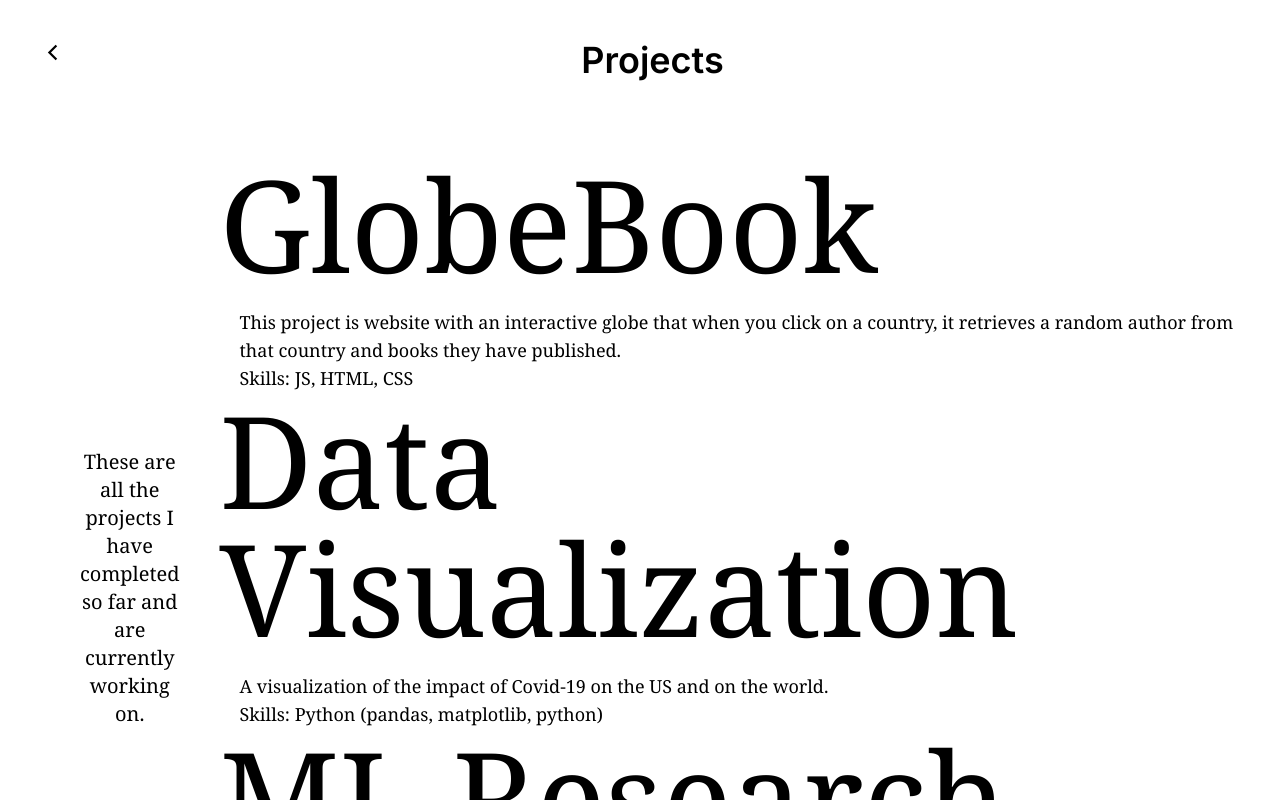
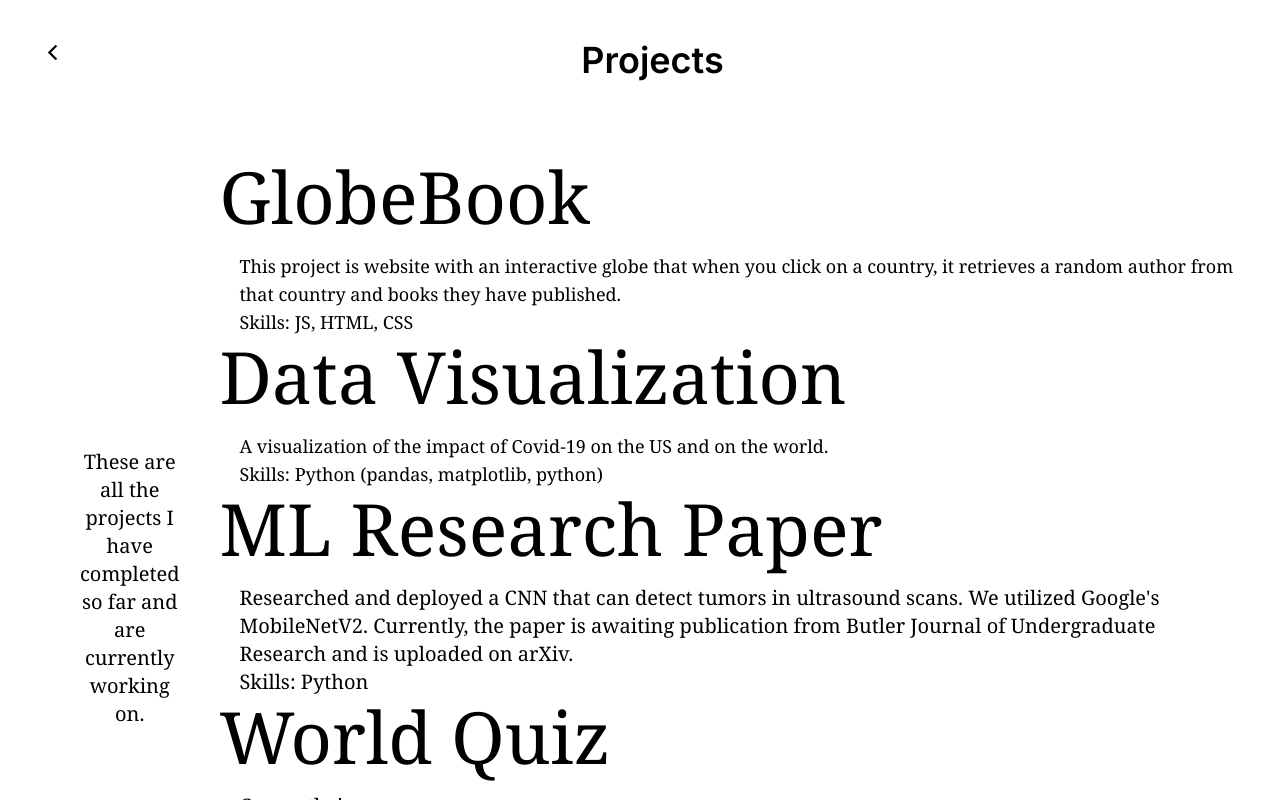
Before and after one commit to a-d-i-t-y-a-s/personal-website, a Next.js app: page /projects in a window 1280 px wide. Built offline with nearby package versions, Linux system fonts and the light colour scheme.

Commit message:
added some changes so the site works better on mobile

```diff
--- a/app/page.tsx
+++ b/app/page.tsx
@@ -5,7 +5,7 @@ import Link from 'next/link'
 export default function Home() {
   return (
     <main className="flex h-screen flex-col items-center justify-between p-12">
-      <div className="flex z-10 max-w-5xl w-full items-center justify-between font-mono text-sm lg:flex box-border border m-4 border-1 border-black p-4 rounded-md">
+      <div className="hidden md:flex z-10 max-w-5xl w-full items-center justify-between align-items font-mono text-sm lg:flex box-border border m-4 border-1 border-black p-4 rounded-md">
         <div className="flex h-6 w-full items-end justify-between ">
           <a
             className="pointer-events-none flex place-items-center gap-2 p-4 lg:pointer-events-auto lg:p-0"
@@ -74,10 +74,10 @@ export default function Home() {
         </div>
       </div>
 
-      <div className="relative flex place-items-center before:absolute before:h-[300px] before:w-[480px] before:-translate-x-1/2 before:rounded-full before:bg-gradient-radial before:from-white before:to-transparent before:blur-2xl before:content-[''] after:absolute after:-z-20 after:h-[180px] after:w-[240px] after:translate-x-1/3 after:bg-gradient-conic after:from-sky-200 after:via-blue-200 after:blur-2xl after:content-[''] before:dark:bg-gradient-to-br before:dark:from-transparent before:dark:to-blue-700 before:dark:opacity-10 after:dark:from-sky-900 after:dark:via-[#0141ff] after:dark:opacity-40 before:lg:h-[360px] z-[-1]">
-      </div>
+      {/* <div className="relative flex place-items-center before:absolute before:h-[300px] before:w-[480px] before:-translate-x-1/2 before:rounded-full before:bg-gradient-radial before:from-white before:to-transparent before:blur-2xl before:content-[''] after:absolute after:-z-20 after:h-[180px] after:w-[240px] after:translate-x-1/3 after:bg-gradient-conic after:from-sky-200 after:via-blue-200 after:blur-2xl after:content-[''] before:dark:bg-gradient-to-br before:dark:from-transparent before:dark:to-blue-700 before:dark:opacity-10 after:dark:from-sky-900 after:dark:via-[#0141ff] after:dark:opacity-40 before:lg:h-[360px] z-[-1]">
+      </div> */}
 
-      <div className='flex items-center justify-center mb-40'>
+      <div className='flex items-center md:text-center justify-center mb-40'>
       <p className='text-4xl'>
           Aditya Shah's Portfolio
         </p>
--- a/app/projects/page.tsx
+++ b/app/projects/page.tsx
@@ -19,29 +19,29 @@ export default function Page() {
                         Projects
                     </div>
                 </div>
-                <div className="flex flex-row p-10 h-screen ">
-                    <div className="flex w-3/12 justify-content align-items max-h-screen">
+                <div className="flex flex-row p-10 h-screen gap-y-8">
+                    <div className="hidden md:flex w-3/12 justify-content align-items max-h-screen">
                         <div className="flex text-xl text-center my-72 p-15 font-serif m-10">
                         These are all the projects I have completed so far and are currently working on.
                         </div>
                     </div>
-                    <div className="flex flex-col flex-grow overflow-y-auto space-y-1 hide-scrollbar mb-20">
+                    <div className="flex flex-col flex-grow overflow-y-auto space-y-1 hide-scrollbar mb-20 md:text-lg">
                         <Link target="_blank" href="https://books-around-the-world-d3562b9f2c4c.herokuapp.com/" rel="noopener noreferrer">
-                        <div className='text-9xl font-serif hover:italic'> GlobeBook
+                        <div className='text-4xl md:text-5xl lg:text-6xl xl:text-7xl 2xl:text-9xl font-serif hover:italic'> GlobeBook
                             <div className="text-lg space-y-5 ml-5 mt-5">
                             This project is website with an interactive globe that when you click on a country, it retrieves a random author from that country and books they have published. <br></br>
                             Skills: JS, HTML, CSS</div>
                         </div>
                         </Link>
                         <Link target="_blank" href="https://22ashah.wixsite.com/seniorproject/news" rel="noopener noreferrer">
-                            <div className='text-9xl font-serif hover:italic'> Data Visualization
+                            <div className='text-4xl md:text-5xl lg:text-6xl xl:text-7xl 2xl:text-9xl font-serif hover:italic'> Data Visualization
                                 <div className="text-lg space-y-20 ml-5 mt-5">
                                 A visualization of the impact of Covid-19 on the US and on the world. <br></br>
                                 Skills: Python (pandas, matplotlib, python)</div>
                             </div>
                         </Link>
                         <Link target="_blank" href="https://arxiv.org/abs/2312.03020" rel="noopener noreferrer">
-                            <div className='text-9xl font-serif hover:italic'> ML Research Paper
+                            <div className='text-4xl md:text-5xl lg:text-6xl xl:text-7xl 2xl:text-9xl font-serif hover:italic'> ML Research Paper
                                 <div className="text-xl space-y-20 ml-5 mt-5">
                                 Researched and deployed a CNN that can detect tumors in ultrasound scans. We utilized Google's MobileNetV2.
                                 Currently, the paper is awaiting publication from Butler Journal of Undergraduate Research and is uploaded on arXiv.  <br></br>
@@ -50,7 +50,7 @@ export default function Page() {
                             </div>
                         </Link>
 
-                        <div className='text-9xl font-serif hover:italic'> World Quiz
+                        <div className='text-4xl md:text-5xl lg:text-6xl xl:text-7xl 2xl:text-9xl font-serif hover:italic'> World Quiz
                             <div className="text-xl space-y-20 ml-5 mt-5">
                             Currently in progress. <br></br>
                             Skills: NextJS, React, TailwindCSS, </div>
```
